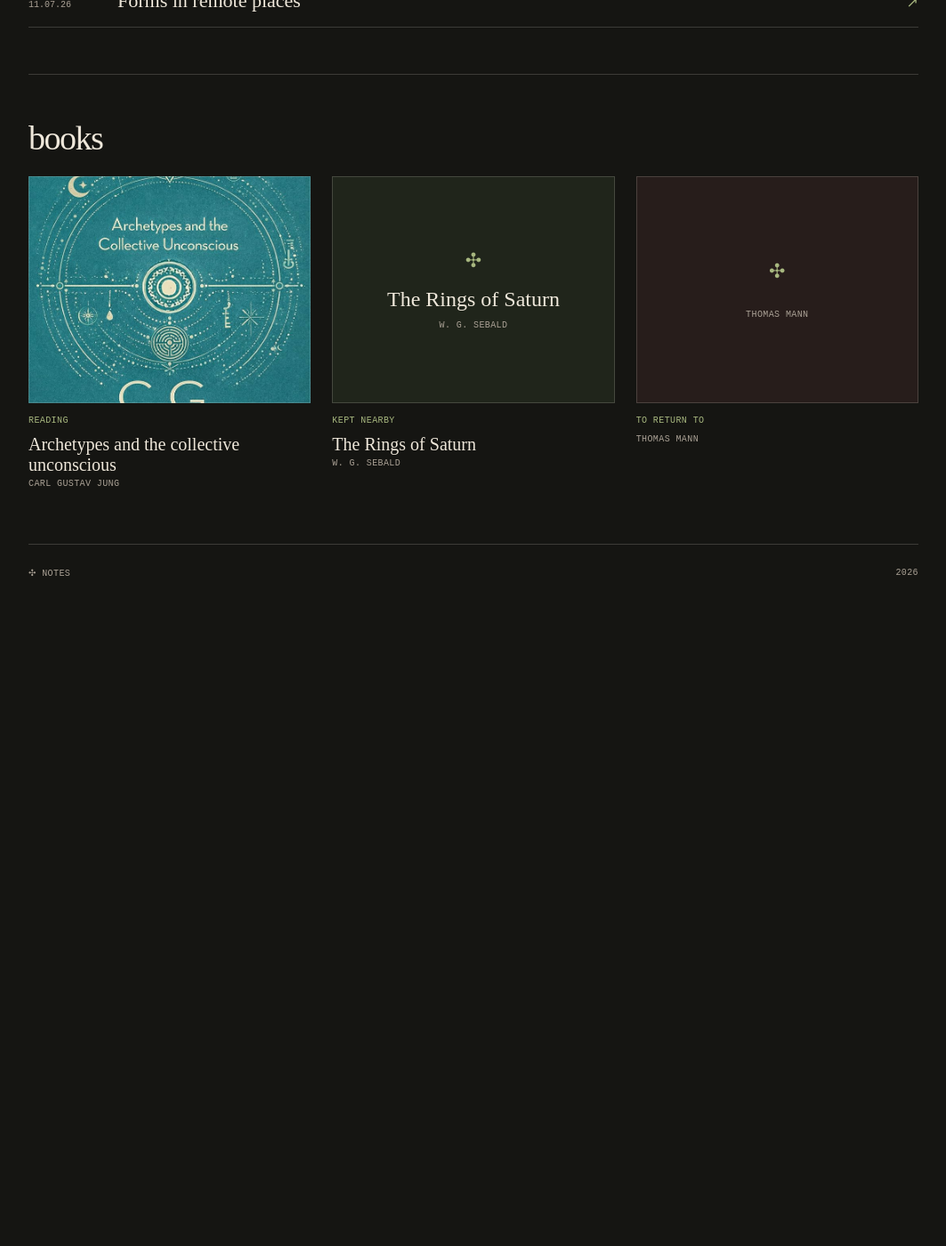
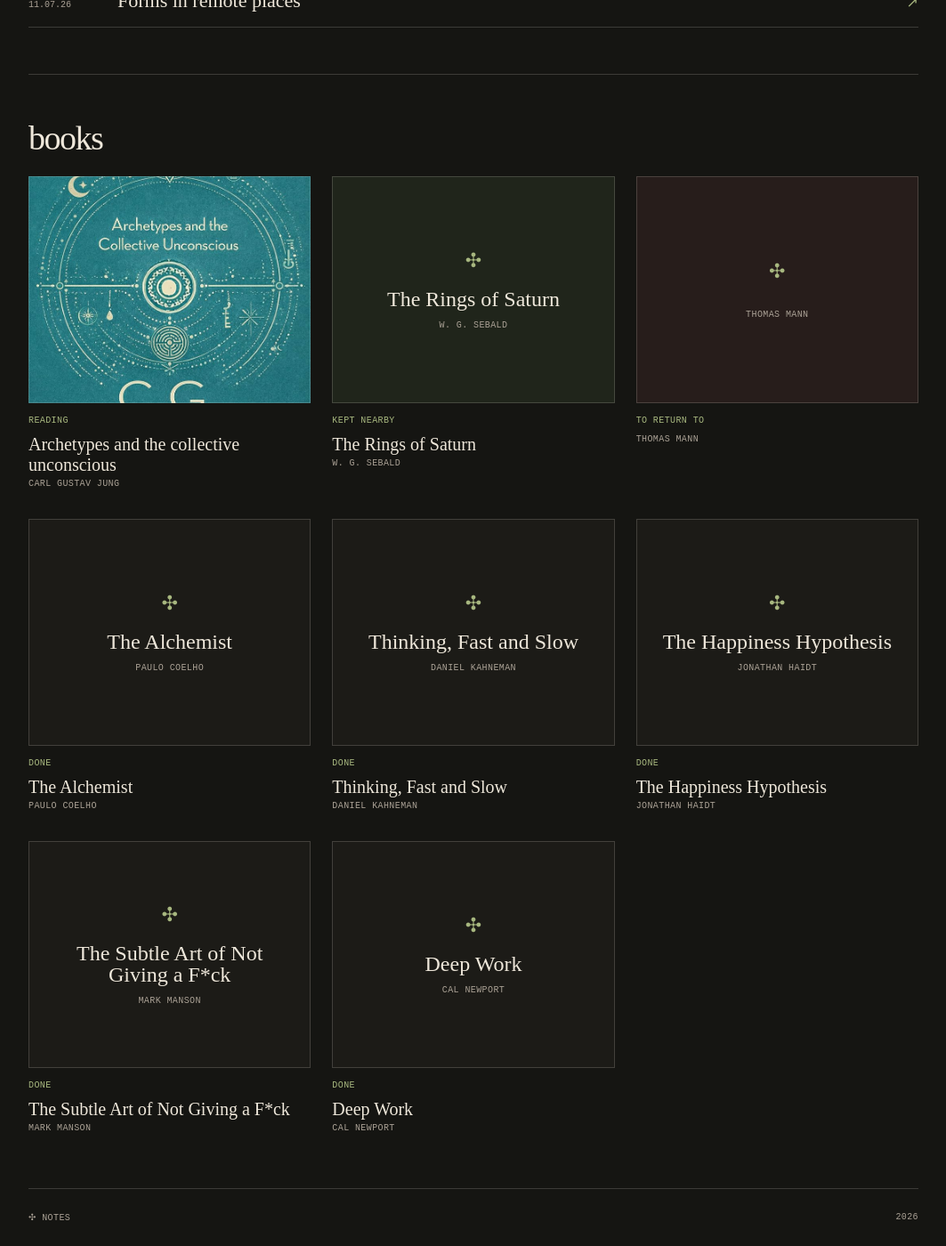
Before and after one commit to rseyfullayev/blog, a Jekyll site: the page built from index.html, in a window 1280 px wide and 1400 px high, scrolled down 715 px. Shown: the whole window at 89% size, without its empty margins (108-1171 px from the left). Built offline with Jekyll 4.4.1, drawn with Linux system fonts in a browser that asks for light colours; before the commit the page ends 1391 px from its top, so only the background shows below that.

Commit message:
Add completed books to shelf

```diff
--- a/_data/books.yml
+++ b/_data/books.yml
@@ -15,3 +15,33 @@
   status: "To return to"
   note: ""
   cover: ""
+
+- title: "The Alchemist"
+  author: "Paulo Coelho"
+  status: "Done"
+  note: ""
+  cover: ""
+
+- title: "Thinking, Fast and Slow"
+  author: "Daniel Kahneman"
+  status: "Done"
+  note: ""
+  cover: ""
+
+- title: "The Happiness Hypothesis"
+  author: "Jonathan Haidt"
+  status: "Done"
+  note: ""
+  cover: ""
+
+- title: "The Subtle Art of Not Giving a F*ck"
+  author: "Mark Manson"
+  status: "Done"
+  note: ""
+  cover: ""
+
+- title: "Deep Work"
+  author: "Cal Newport"
+  status: "Done"
+  note: ""
+  cover: ""
```
